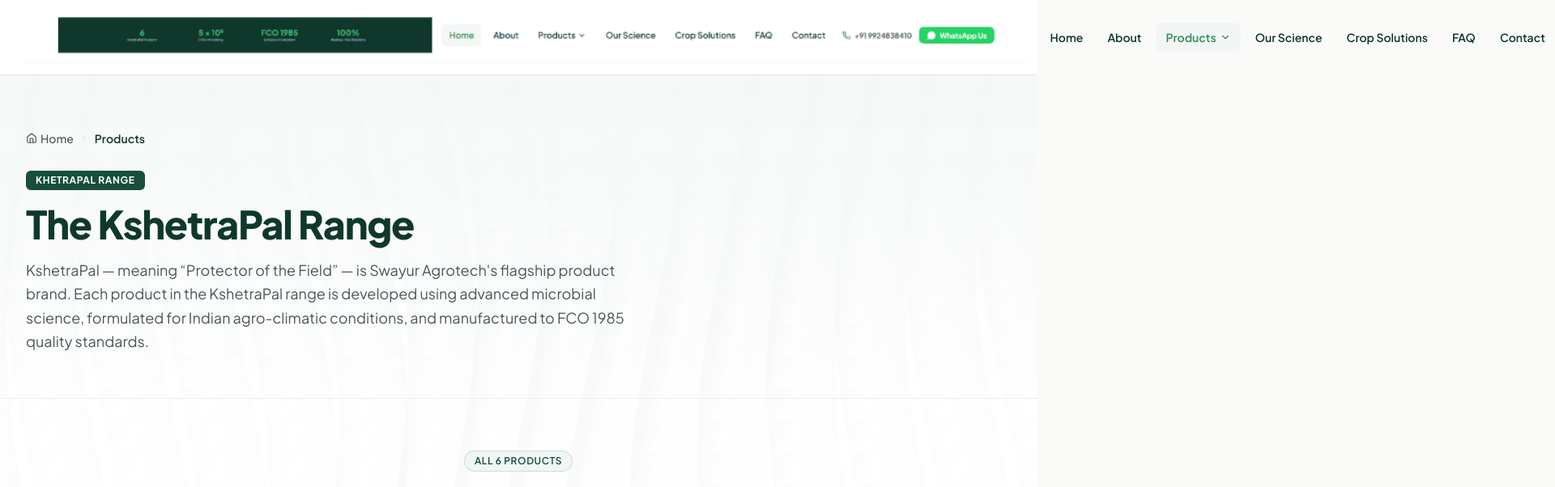
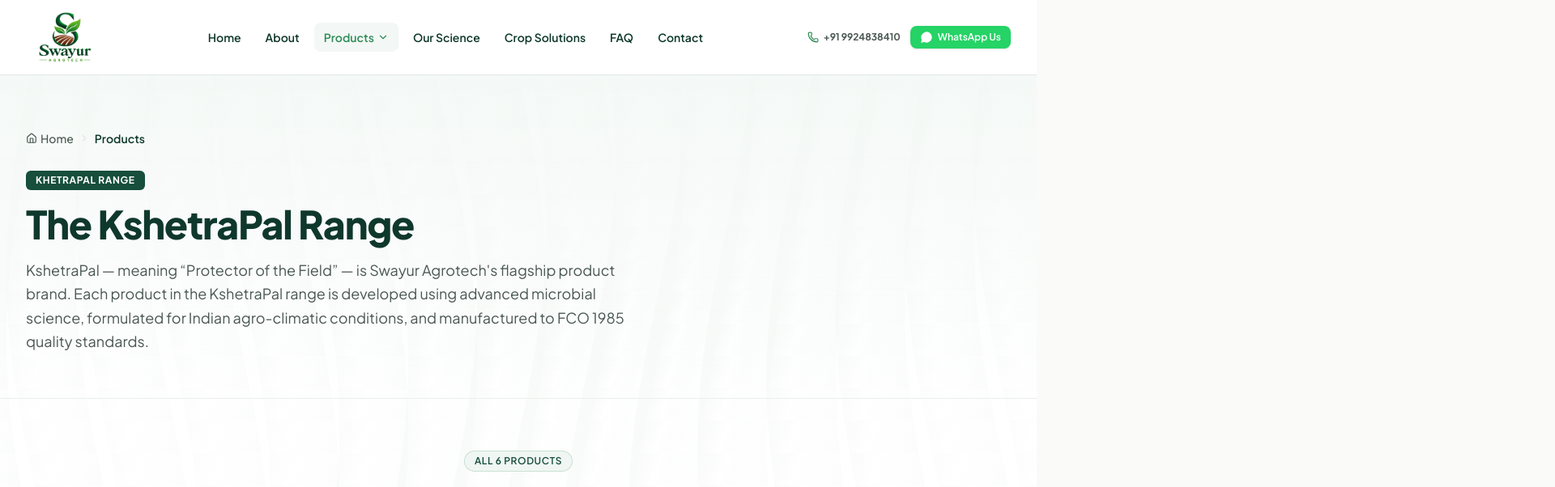
Before and after one commit to dakshsoni1005/Swayur_Website, a Next.js app: page /products in a window 1280 px wide. Shown: the top 602 px of the page at 81% size, 1920 px wide, since content can reach past the window. Built offline with nearby package versions, Linux system fonts and the light colour scheme; no server answers.

Commit message:
feat: replace old sprout badge logo with official high-res Swayur Agrotech logo emblem in header and mobile drawer

```diff
--- a/src/components/layout/Header.tsx
+++ b/src/components/layout/Header.tsx
@@ -35,15 +35,15 @@ export const Header: React.FC = () => {
       className={`sticky top-0 z-40 w-full transition-all duration-200 ${
         isScrolled
           ? 'bg-white/95 backdrop-blur-md shadow-md border-b border-agri-border/60 py-2'
-          : 'bg-white/90 backdrop-blur-md border-b border-agri-border py-3'
+          : 'bg-white/90 backdrop-blur-md border-b border-agri-border py-2.5 sm:py-3'
       }`}
     >
       <Container>
         <div className="flex items-center justify-between gap-4 w-full">
           {/* Official Swayur Agrotech Logo */}
-          <Link href="/" className="flex items-center shrink-0 group focus:outline-none py-0.5">
+          <Link href="/" className="flex items-center gap-3 shrink-0 group focus:outline-none py-0.5">
             <Image
-              src="/images/brand/swayur-official-logo.png"
+              src="/images/brand/swayur-agrotech-official-logo.png"
               alt="Swayur Agrotech"
               width={600}
               height={400}
--- a/src/components/navigation/MobileNavigation.tsx
+++ b/src/components/navigation/MobileNavigation.tsx
@@ -24,15 +24,19 @@ export const MobileNavigation: React.FC<MobileNavigationProps> = ({ isOpen, onCl
   return (
     <div className="fixed inset-0 z-50 lg:hidden flex flex-col bg-white">
       {/* Drawer Header with Official Swayur Agrotech Logo */}
-      <div className="flex items-center justify-between px-4 py-3.5 border-b border-agri-border bg-agri-dark text-white">
-        <Link href="/" onClick={onClose} className="flex items-center shrink-0">
+      <div className="flex items-center justify-between px-4 py-3 border-b border-agri-border bg-agri-dark text-white">
+        <Link href="/" onClick={onClose} className="flex items-center gap-2">
           <Image
-            src="/images/brand/swayur-official-logo.png"
+            src="/images/brand/swayur-agrotech-official-logo.png"
             alt="Swayur Agrotech"
             width={600}
             height={400}
-            className="h-10 w-auto object-contain bg-white rounded-lg px-2.5 py-1 shadow-2xs"
+            className="h-10 w-auto object-contain bg-white rounded-md p-1"
           />
+          <div>
+            <span className="font-extrabold text-base block leading-tight">{companyData.brand}</span>
+            <span className="text-xs text-agri-light block">{companyData.brandGujarati}</span>
+          </div>
         </Link>
         <button
           onClick={onClose}
```
Also changed, not shown: public/images/brand/swayur-agrotech-official-logo.png (added).
